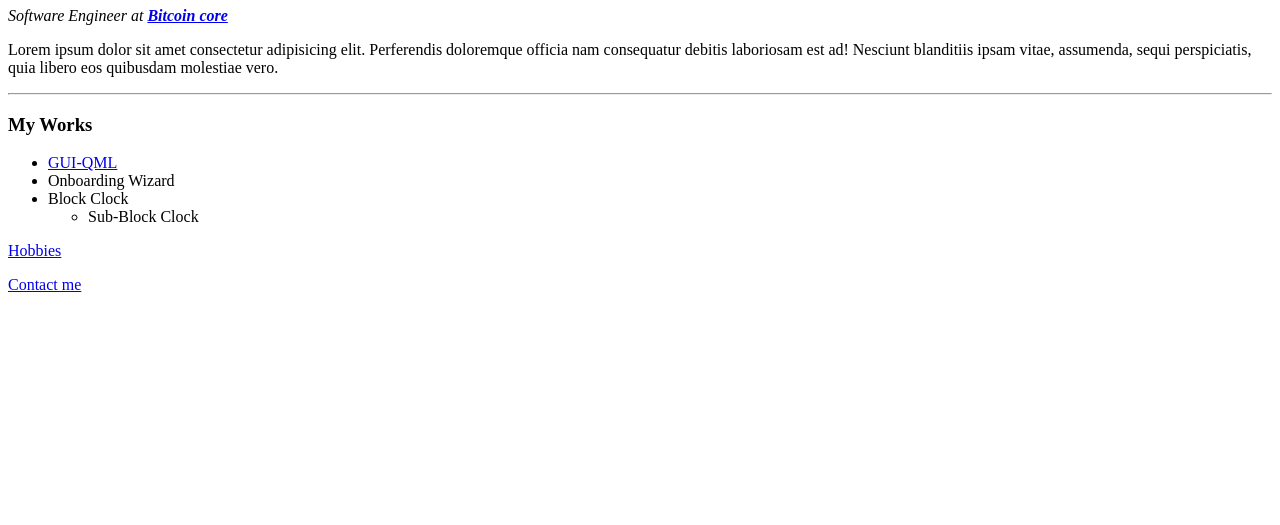
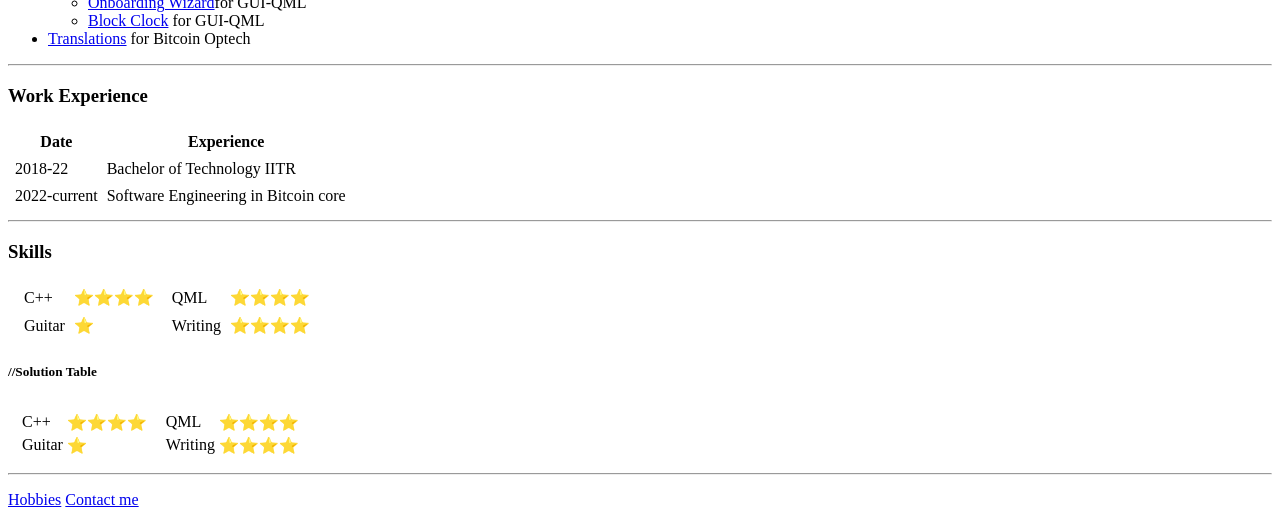
Before and after one commit to shaavan/html-personal_site, a plain HTML site: page index.html in a window 1280 px wide. Shown: the part 275-800 px from the top of the page. Drawn offline with Linux system fonts and the light colour scheme.

Commit message:
Made changes to reflect real data

```diff
--- a/index.html
+++ b/index.html
@@ -5,24 +5,127 @@
         <title>My Personal Site</title>
     </head>
     <body>
-        <img src="images/Profile Picture-modified.png" alt="Shaavan Personal Image" border="5">
-        <h1>Shashwat Vangani</h1>
-        <p><em>Software Engineer at <strong><a href="https://www.github.com/bitcoin/bitcoin">Bitcoin core</a></strong></em></p>
-        <p>Lorem ipsum dolor sit amet consectetur adipisicing elit. Perferendis doloremque officia nam consequatur debitis
-        laboriosam est ad! Nesciunt blanditiis ipsam vitae, assumenda, sequi perspiciatis, quia libero eos quibusdam molestiae vero.</p>
+
+        <table cellpadding="8">
+            <tr>
+                <td><img src="images/shaavan.png" alt="Shaavan Personal Image" width="150"></td>
+                <td>
+                    <h1>Shashwat Vangani</h1>
+                    <p><em>Open-source contributor at <strong><a href="https://www.github.com/bitcoin/bitcoin">Bitcoin core</a></strong></em></p>
+                    <p>I am a developer. I code. 🧑‍💻</p>
+                </td>
+            </tr>
+        </table>
 
         <hr>
 
         <h3>My Works</h3>
         <ul>
             <li> <a href="https://www.github.com/bitcoin-core/gui-qml">GUI-QML</a></li>
-            <li>Onboarding Wizard</li>
-            <li>Block Clock</li>
             <ul>
-                <li>Sub-Block Clock</li>
+                <li> <a href="https://github.com/bitcoin-core/gui-qml/pull/124">Onboarding Wizard</a>for GUI-QML</li>
+                <li><a href="https://github.com/bitcoin-core/gui-qml/pull/148">Block Clock</a> for GUI-QML</li>
             </ul>
+            <li> <a href="https://github.com/bitcoinops/bitcoinops.github.io/pulls?q=is%3Apr+is%3Aclosed+author%3Ashaavan">Translations</a> for Bitcoin Optech</li>
         </ul>
-        <p><a href="hobbies.html">Hobbies</a></p>
-        <p><a href="contact.html">Contact me</a></p>
+
+        <!--Table-->
+
+        <hr>
+
+        <h3>Work Experience</h3>
+
+        <table cellpadding="2" cellspacing="5"> <!-- Border attribute is deprecated, because all styling are encouraged to be done by CSS. -->
+            <thead> <!-- This contains the header column of the table, and is stylised as bold by default. -->
+                <th>Date</th> <!-- <th> is special table element for header content. -->
+                <th>Experience</th>
+            </thead>
+            <tbody> <!-- Contain rest of the table body -->
+                <tr> <!-- Stands for table row. This contain the elements that shall be filled in one row. -->
+                    <td>2018-22</td> <!-- Stands for table data. Contains the data to be filled in one row.-->
+                    <td>Bachelor of Technology IITR</td>
+                </tr>
+                <tr>
+                    <td>2022-current</td>
+                    <td>Software Engineering in Bitcoin core</td>
+                </tr>
+            </tbody>
+        </table>
+
+        <hr>
+
+        <!-- Table Challenge -->
+
+        <h3>Skills</h3>
+
+        <table cellpadding="2" cellspacing="5">
+            <tr>
+                <td>
+                    <td>C++</td>
+                    <td>⭐️⭐️⭐️⭐️</td>
+                </td>
+                <td>
+                    <td>QML</td>
+                    <td>⭐️⭐️⭐️⭐️</td>
+                </td>
+            </tr>
+            <tr>
+                <td>
+                    <td>Guitar</td>
+                    <td>⭐️</td>
+                </td>
+                <td>
+                    <td>Writing</td>
+                    <td>⭐️⭐️⭐️⭐️</td>
+                </td>
+            </tr>
+        </table>
+
+        <!-- Done Table Challenge -->
+
+        <!-- Solution Table -->
+
+        <h5>//Solution Table</h5>
+        <table cellpadding="2" cellspacing="5">
+            <tr>
+                <td>
+                    <table>
+                        <tr>
+                            <td>
+                                <td>C++</td>
+                                <td>⭐️⭐️⭐️⭐️</td>
+                            </td>
+                        </tr>
+                        <tr>
+                            <td>
+                                <td>Guitar</td>
+                                <td>⭐️</td>
+                            </td>
+                        </tr>
+                    </table>
+                </td>
+                <td>
+                    <table>
+                        <tr>
+                            <td>
+                                <td>QML</td>
+                                <td>⭐️⭐️⭐️⭐️</td>
+                            </td>
+                        </tr>
+                        <tr>
+                            <td>
+                                <td>Writing</td>
+                                <td>⭐️⭐️⭐️⭐️</td>
+                            </td>
+                        </tr>
+                    </table>
+                </td>
+            </tr>
+        </table>
+
+        <hr>
+
+        <p><a href="hobbies.html">Hobbies</a> <a href="contact.html">Contact me</a></p>
+
     </body>
 </html>
```
Also changed, not shown: contact.html (+12 -0 lines), images/Profile Picture-modified.png (deleted), images/shaavan.png (added).
